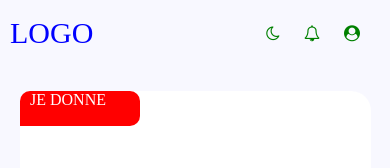
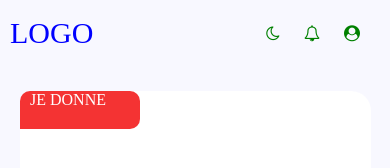
Before and after one commit to Judicaelgueni/website_porte-de-reussite, a plain HTML site: page index.html in a window 390 px wide. Drawn offline with Linux system fonts and the light colour scheme.

Commit message:
Update index.html

```diff
--- a/index.html
+++ b/index.html
@@ -49,9 +49,9 @@
             }
             .je-donne .donné{
                 color: white;
-                background-color: red;
+                background-color: rgb(244, 51, 51);
                 width: 120px;
-                height: 35px;
+                height: 38px;
                 align-items: center;
                 border-top-right-radius: 10px;
                 border-bottom-right-radius: 10px;
@@ -59,7 +59,8 @@
             }
             .donné p{
               margin-left: 10px;
-              margin-top: 20px;
+              top: 20%;
+              align-items: center;
             }
 
         }
```
